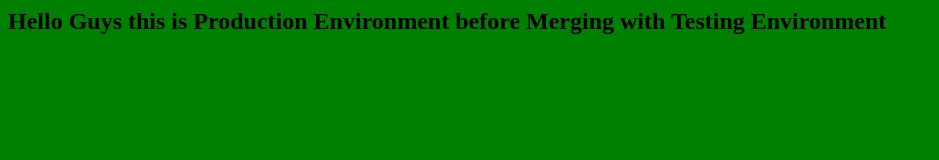
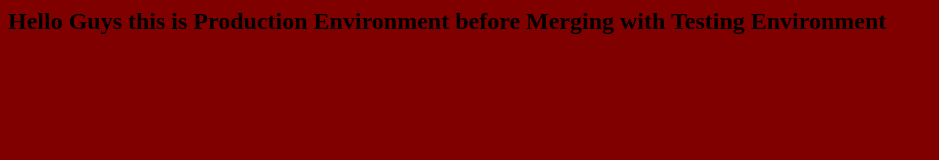
Before and after one commit to DevanshSoni/Task-1, a plain HTML site: page index.html in a window 1280 px wide. Shown: the whole page, without its empty margins (0-939 px from the left). Drawn offline with Linux system fonts and the light colour scheme.

Commit message:
Changes in the color palette

```diff
--- a/index.html
+++ b/index.html
@@ -4,7 +4,7 @@
 	Production Environment
 </title>
 </head>
-<body bgcolor="green">
+<body bgcolor="maroon">
 	<h2>Hello Guys this is Production Environment before Merging with Testing Environment</h2>
 </body>
 </html>
```
